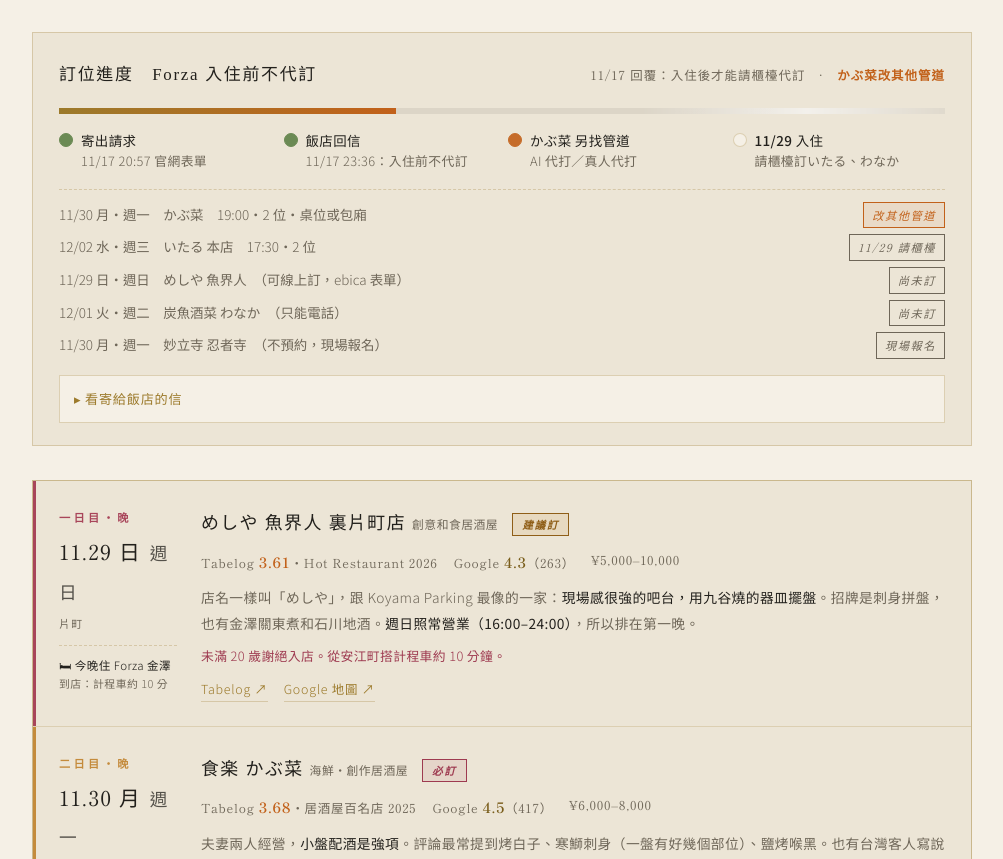
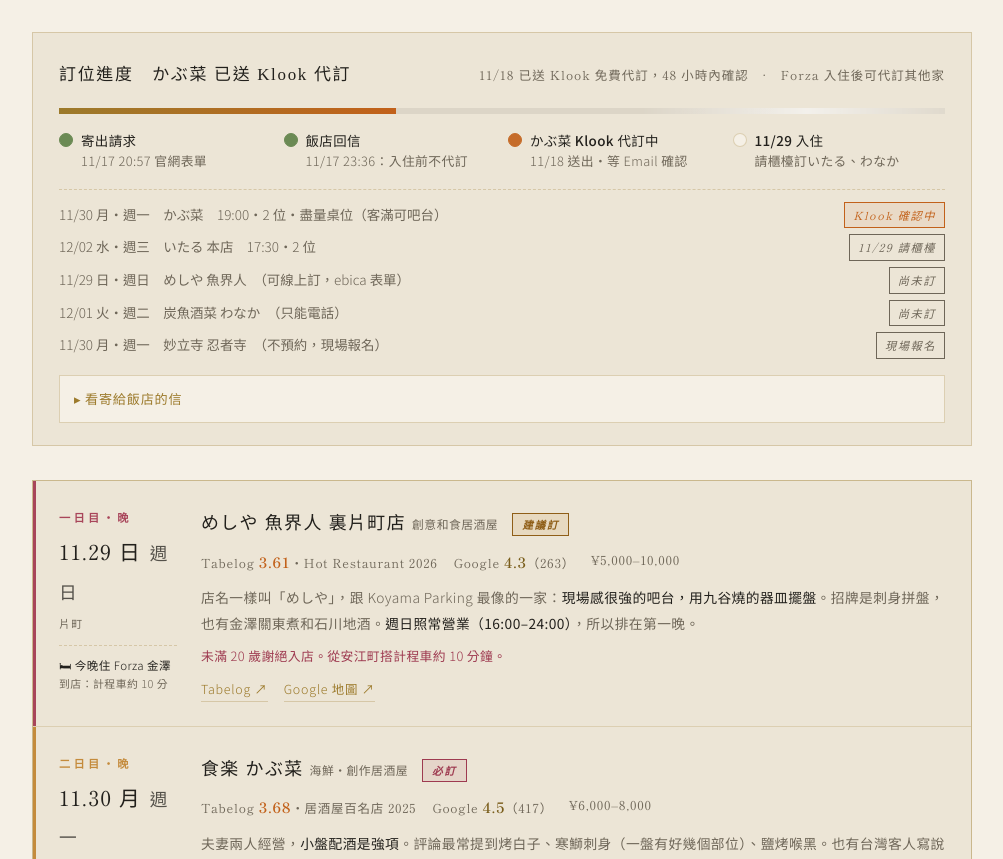
Before and after one commit to davidberger1210/kanazawa-2026, a plain HTML site: page index.html in a window 1280 px wide. Shown: the part 7200-8059 px from the top of the page, without its empty margins (138-1141 px from the left). Drawn offline with Linux system fonts and the light colour scheme.

Commit message:
訂位進度：かぶ菜送 Klook 代訂
Co-Authored-By: Claude Opus 5.5 <noreply@anthropic.com>
Claude-Session: https://claude.ai/code/session_01KpUGr6Q1rz5LoX7LmPYwpU

```diff
--- a/index.html
+++ b/index.html
@@ -649,18 +649,18 @@ details.mail[open] summary::before{content:"▾ ";}
   </div>
   <div class="track rise" id="booking">
     <div class="track-top">
-      <h4>訂位進度　Forza 入住前不代訂</h4>
-      <span class="wait">11/17 回覆：入住後才能請櫃檯代訂　·　<b>かぶ菜改其他管道</b></span>
+      <h4>訂位進度　かぶ菜 已送 Klook 代訂</h4>
+      <span class="wait">11/18 已送 Klook 免費代訂，48 小時內確認　·　Forza 入住後可代訂其他家</span>
     </div>
     <div class="bar"><i id="barfill"></i></div>
     <ol class="steps">
       <li class="done"><b>寄出請求</b>11/17 20:57 官網表單</li>
       <li class="done"><b>飯店回信</b>11/17 23:36：入住前不代訂</li>
-      <li class="now"><b>かぶ菜 另找管道</b>AI 代打／真人代打</li>
+      <li class="now"><b>かぶ菜 Klook 代訂中</b>11/18 送出・等 Email 確認</li>
       <li><b>11/29 入住</b>請櫃檯訂いたる、わなか</li>
     </ol>
     <div class="track-rows">
-      <div><span>11/30 月・週一　かぶ菜　19:00・2 位・桌位或包廂</span><i class="st wait">改其他管道</i></div>
+      <div><span>11/30 月・週一　かぶ菜　19:00・2 位・盡量桌位（客滿可吧台）</span><i class="st wait">Klook 確認中</i></div>
       <div><span>12/02 水・週三　いたる 本店　17:30・2 位</span><i class="st todo">11/29 請櫃檯</i></div>
       <div><span>11/29 日・週日　めしや 魚界人　（可線上訂，ebica 表單）</span><i class="st todo">尚未訂</i></div>
       <div><span>12/01 火・週二　炭魚酒菜 わなか　（只能電話）</span><i class="st todo">尚未訂</i></div>
@@ -904,7 +904,7 @@ SHIH YUAN HSIAO
     var w=document.getElementById('waited'); if(!w) return;
     w.textContent = ms<0 ? '—' : (h>=24 ? Math.floor(h/24)+' 天 '+(h%24)+' 小時' : h+' 小時 '+m+' 分');
     var pct=Math.max(8,Math.min(100,(ms/(due-sent))*100));
-    document.getElementById('barfill').style.width='55%';
+    document.getElementById('barfill').style.width='65%';
   }
   tick(); setInterval(tick,60000);
 })();
```
